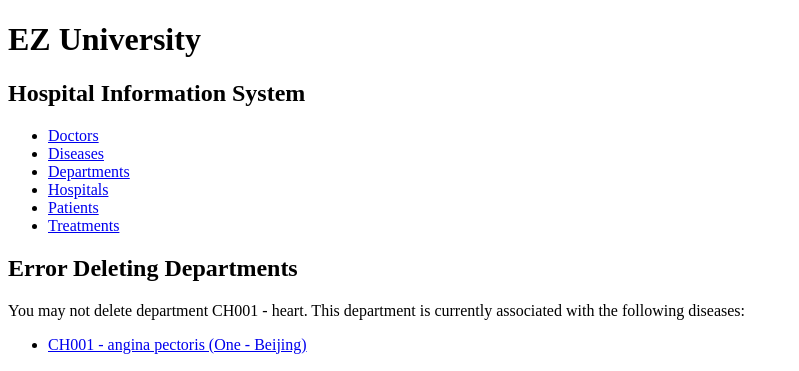
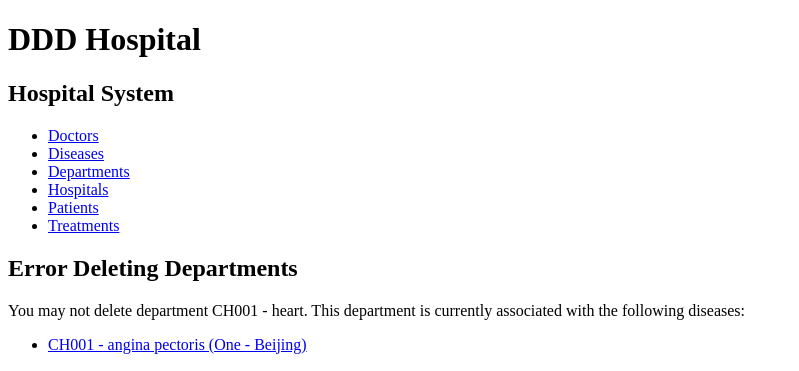
Before and after one commit to DDMeer/ddmsystem, a Django app: page /department/1/delete/ in a window 1280 px wide. Shown: the top 371 px of the page, without its empty margins (0-799 px from the left). Run offline with Django 3.2, Linux system fonts and the light colour scheme; data comes from the database, SQL or seed files in the repository.

Commit message:
make webpage

```diff
--- a/sysinfo/templates/sysinfo/base.html
+++ b/sysinfo/templates/sysinfo/base.html
@@ -19,8 +19,8 @@
 
 <div><!-- start of container -->
     <header>
-        <h1>EZ University</h1>
-        <h2>Hospital Information System</h2>
+        <h1>DDD Hospital</h1>
+        <h2>Hospital System</h2>
     </header>
     <nav>
         <ul>
```
